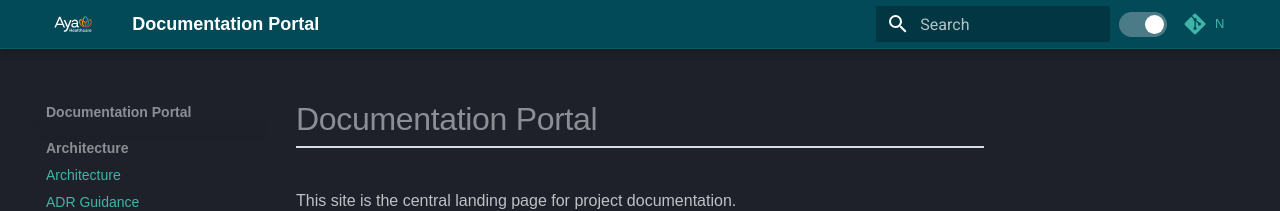
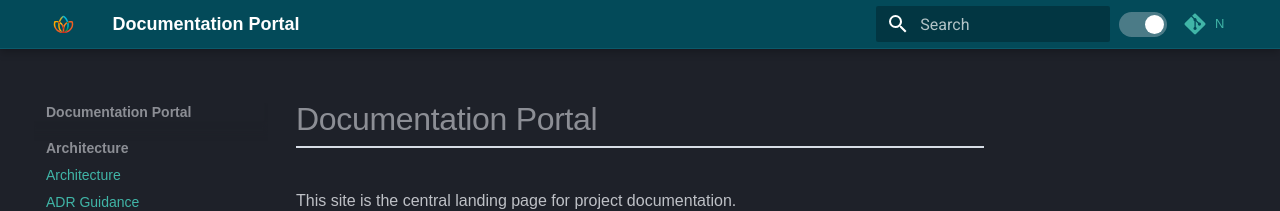
Before and after one commit to drewdz3/drewdz3.github.io, an MkDocs documentation site: the page built from docs/index.md, in a window 1280 px wide. Shown: the top 211 px of the page. Built offline with MkDocs 1.6.1 and Material for MkDocs 9.7.7, drawn with Linux system fonts in a browser that asks for light colours.

Commit message:
Use image-only logo

```diff
--- a/mkdocs.yml
+++ b/mkdocs.yml
@@ -2,8 +2,8 @@ site_name: Documentation Portal
 
 theme:
   name: material
-  logo: logo-hero.svg
-  favicon: logo-hero.svg
+  logo: logo.svg
+  favicon: logo.svg
   custom_dir: overrides
   features:
     - navigation.sections
```
